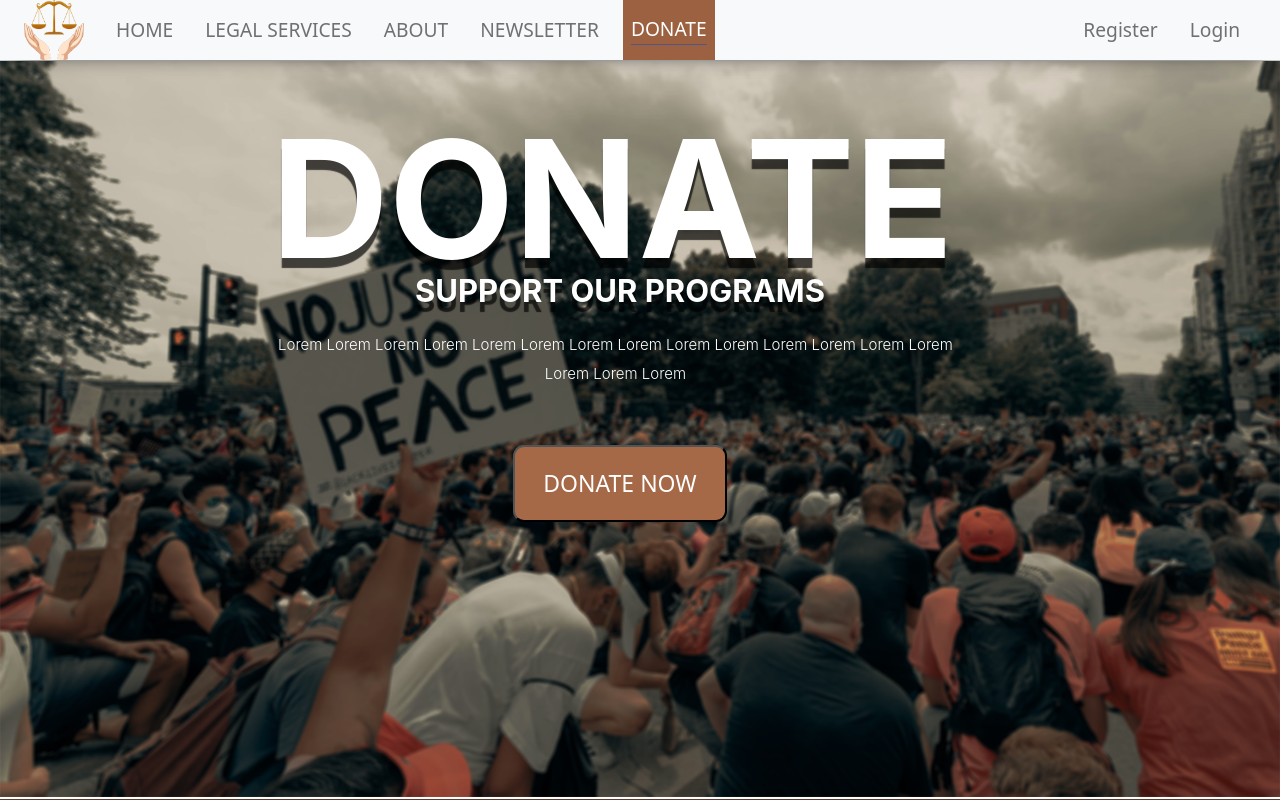
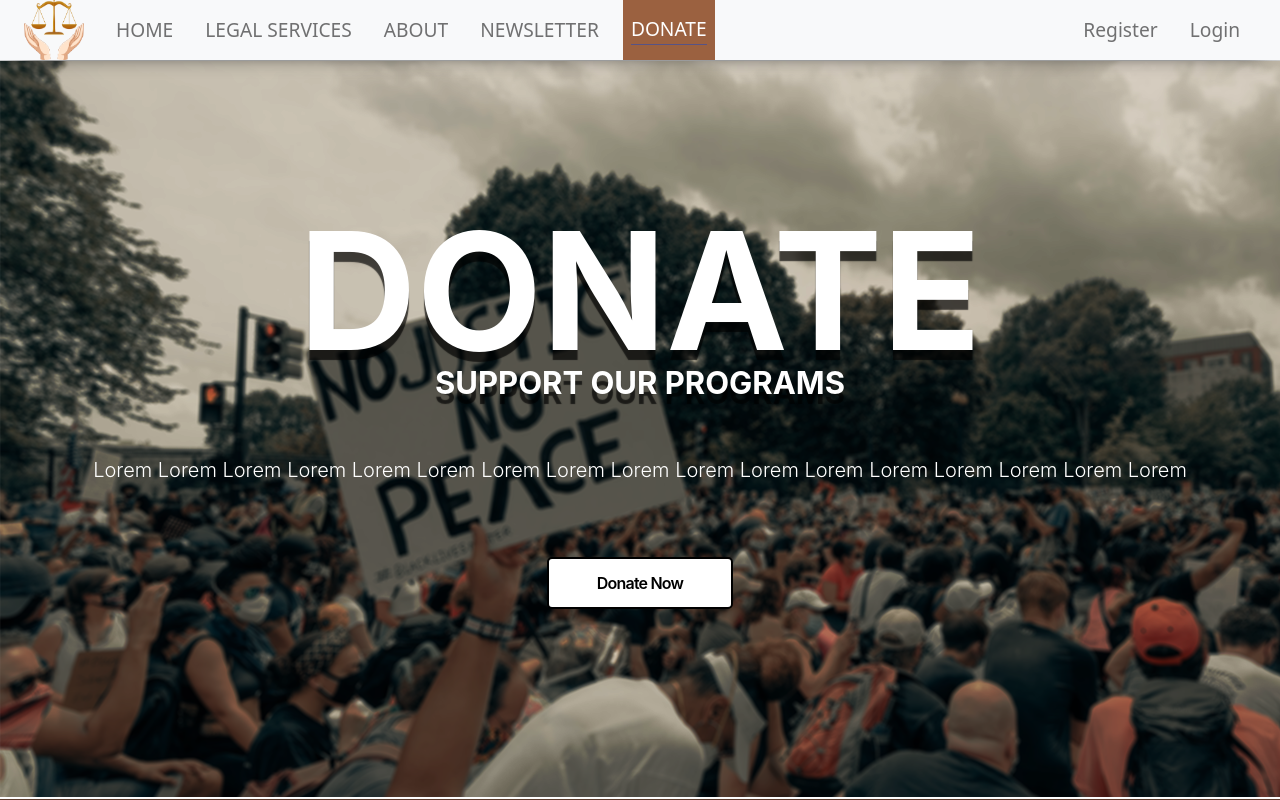
Before and after one commit to mayank3005/Justice-Hub, a React (Create React App) app in the folder client/: page /donate in a window 1280 px wide. Shown: the top 800 px of the page. Built offline with nearby package versions, Linux system fonts and the light colour scheme.

Commit message:
donate page modified

```diff
--- a/client/src/App.js
+++ b/client/src/App.js
@@ -35,6 +35,7 @@ const App = () => {
           <Route path='/login' element={<Login />} />
           <Route path='/register' element={<Register />} />
           <Route path='/logout' element={<Logout />} />
+          <Route path='/test' element={<Test />} />
           <Route path='*' element={<Home />} />
         </Routes>
       </div>
--- a/client/src/index.css
+++ b/client/src/index.css
@@ -201,28 +201,20 @@
 }
 
 /*************************************Donate********************************/
-.bg_donate {
-  position: absolute;
-  width: 1512px;
-  height: 888px;
-  left: 0px;
-  top: 94px;
 
-  background: #000000;
-  mix-blend-mode: overlay;
-  opacity: 0.3;
+.donate-section {
+  background-image: url('./images/back.png');
+  height: 92vh;
 }
 
+
 .texxt_donate {
-  position: absolute;
-  left: 271px;
-  top: 177px;
-
   font-family: 'Inter';
   font-style: normal;
   font-weight: 700;
   font-size: 163px;
   line-height: 43px;
+  margin-top: 20vh !important;
   /* identical to box height */
 
   color: #FFFFFF;
@@ -231,49 +223,26 @@
 }
 
 .texxt_doante2 {
-  position: absolute;
-  width: 676px;
-  height: 62px;
-  left: 415px;
-  top: 260px;
   font-family: 'Inter';
   font-style: normal;
   font-weight: 700;
   font-size: 31px;
-  line-height: 62px;
-  display: flex;
-  align-items: center;
-  text-align: center;
   text-transform: uppercase;
   color: #FFFFFF;
   text-shadow: 0px 10px 1px rgb(0 0 0 / 68%);
 }
 
 .texxt_doante3 {
-  position: absolute;
-  width: 675px;
-  height: 116px;
-  left: 278px;
-  top: 301px;
   font-family: 'Inter';
   font-style: normal;
   font-weight: 300;
-  font-size: 15px;
-  line-height: 29px;
-  display: flex;
-  align-items: center;
-  text-align: center;
+  font-size: 20px;
   text-transform: capitalize;
   color: #FFFFFF;
 }
 
 .button_donate {
-  position: absolute;
-  width: 214px;
-  height: 77px;
-  left: 513px;
   font-size: 23px;
-  top: 445px;
   background: #A56947;
   color: white;
   border-radius: 11px;
--- a/client/src/pages/Donate.js
+++ b/client/src/pages/Donate.js
@@ -1,20 +1,22 @@
-import React from 'react'
+import React, { useState } from 'react'
+import { useNavigate } from 'react-router-dom';
 import img2 from '../images/back.png'
+import PayPal from './PayPal';
+import Test from './Test';
 
 const Donate = () => {
+
+    const navigate = useNavigate();
+
     return (
-        <div>
-        <div>
-            <img src={img2}  className="bg"   alt="..." />
-
-        </div>
-        <div className='texxt_donate'>DONATE</div>
-        <div className='texxt_doante2'>Support Our Programs</div>
-        <div className='texxt_doante3'>Lorem Lorem Lorem Lorem Lorem Lorem Lorem Lorem Lorem Lorem Lorem Lorem Lorem Lorem Lorem Lorem Lorem</div>
-        <div>
-            <button className='button_donate'>DONATE NOW</button>
-        </div>
-
+        <div className="donate-section text-center py-5">
+            <div className='texxt_donate'>DONATE</div>
+            <div className='texxt_doante2 my-5'>Support Our Programs</div>
+            <div className='texxt_doante3 my-5'>Lorem Lorem Lorem Lorem Lorem Lorem Lorem Lorem Lorem Lorem Lorem Lorem Lorem Lorem Lorem Lorem Lorem</div>
+            <div>
+                <button className="button-59 mt-4 p-4 px-5" style={{ 'borderRadius': '5px' }}>Donate Now</button>
+                {/* <button className='button_donate my-5 py-3 px-3' onClick={() => { navigate('/test') }}>DONATE NOW</button> */}
+            </div>
         </div>
     )
 }
--- a/client/src/pages/Test.js
+++ b/client/src/pages/Test.js
@@ -1,25 +1,17 @@
-import React,{useEffect, useState} from 'react'
+import React from 'react'
 import PayPal from './PayPal';
 
 const Test = () => {
-    const [checkout, setCheckOut]= useState(false);
-  return (
-    <div>
-        {
-            checkout ?(
+    return (
+        <>
+            <div className="empty-div" style={{ 'height': '250px' }}>
+            </div>
+
+            <div className='text-center' >
                 <PayPal />
-
-            ) :(
-                <button onClick={()=>{
-                    setCheckOut(true);
-                }}
-                >
-                    Checkout
-                </button>
-            )
-        }
-    </div>
-  )
+            </div>
+        </>
+    )
 }
 
 export default Test
```
